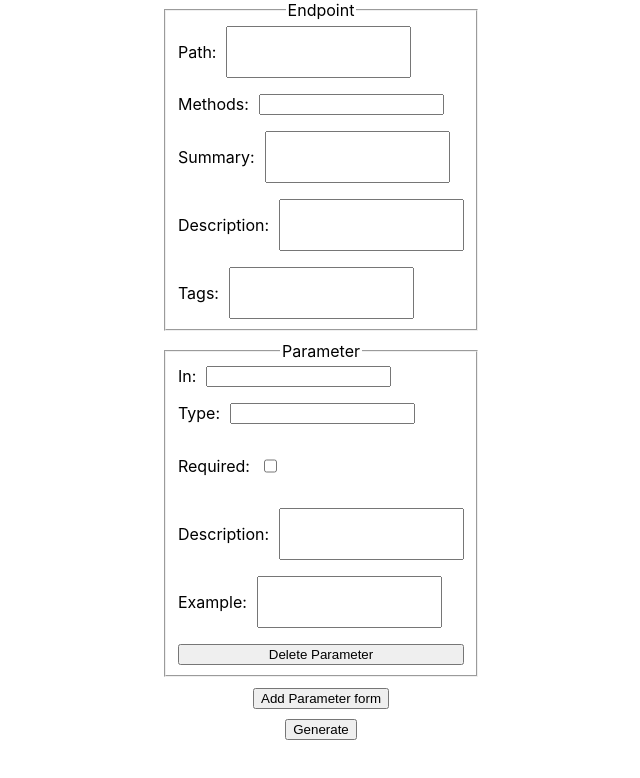
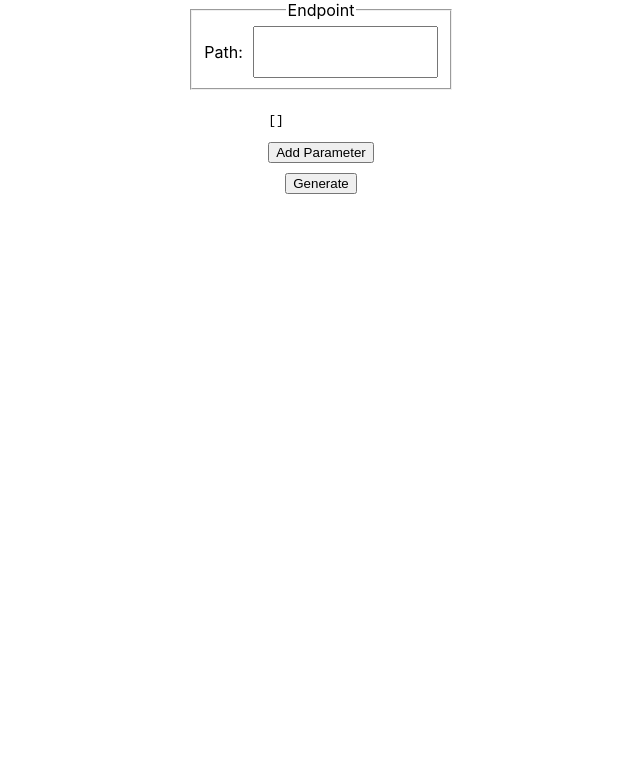
Before and after one commit to BlckHawker/Swagger-Doc-GUI, a React (Create React App) app in the folder app/: page / in a window 1280 px wide. Shown: the top 778 px of the page, without its empty margins (319-959 px from the left). Built offline with nearby package versions, Linux system fonts and the light colour scheme.

Commit message:
Add ability to change parameter size

```diff
--- a/app/src/App.tsx
+++ b/app/src/App.tsx
@@ -7,7 +7,7 @@ function App() {
   return (
     <div className="flex-vertical">
       <Endpoint/>
-      <Parameter/>
+      {/* <Parameter/> */}
       <ParameterManager/>
       <button>Generate</button>
     </div>
--- a/app/src/component/CheckBox.tsx
+++ b/app/src/component/CheckBox.tsx
@@ -1,13 +1,21 @@
 import '../main.css'
 interface Props {
-    name: string
-
+  name: string;
+  checked: boolean;
+  onChange: (checked: boolean) => void;
 }
-function CheckBox({name}: Props) {
+function CheckBox({ name, checked, onChange }: Props) {
+  const id = `${name}-checkbox`;
   return (
-    <div className="flex-horizontal">
-        <p>{name + ":"}</p>
-        <input type="checkbox" />
+    <div>
+      <input
+        type="checkbox"
+        id={id}
+        name={name}
+        checked={checked}
+        onChange={(e) => onChange(e.target.checked)}
+      />
+      <label htmlFor={id}>{name}</label>
     </div>
   );
 }
--- a/app/src/component/Dropdown.tsx
+++ b/app/src/component/Dropdown.tsx
@@ -1,18 +1,25 @@
 import '../main.css'
 interface Props {
-    name: string
-    options: string[],
+  name: string;
+  options: string[];
+  value: string;
+  onChange: (value: string) => void;
+}
 
-}
-function Dropdown({ name, options }: Props) {
+function Dropdown({ name, options, value, onChange }: Props) {
   const inputId = `${name}-input`;
   const listId = `${name}-options`;
 
   return (
     <div className='flex-horizontal'>
-      <label htmlFor={inputId}>{name}:</label>
-      <input list={listId} id={inputId} name={name} />
-
+      <label htmlFor={inputId}>{name}</label>
+      <input
+        list={listId}
+        id={inputId}
+        name={name}
+        value={value}
+        onChange={(e) => onChange(e.target.value)}
+      />
       <datalist id={listId}>
         {options.map((opt, idx) => (
           <option key={idx} value={opt} />
@@ -22,5 +29,4 @@ function Dropdown({ name, options }: Props) {
   );
 }
 
-
 export default Dropdown;
--- a/app/src/component/Endpoint.tsx
+++ b/app/src/component/Endpoint.tsx
@@ -10,11 +10,11 @@ function Endpoint() {
         <p>Path:</p>
         <input type="text" />
     </div>
-    <Dropdown
+    {/* <Dropdown
   name="Methods"
   options={["DELETE", "GET", "PATCH", "POST", "PUT"]}
-/>
-<TextField
+/> */}
+{/* <TextField
   name="Summary"
 />
 <TextField
@@ -22,7 +22,7 @@ function Endpoint() {
 />
 <TextField
   name="Tags"
-/>
+/> */}
 </fieldset>
   );
 }
--- a/app/src/component/Parameter.tsx
+++ b/app/src/component/Parameter.tsx
@@ -1,19 +1,56 @@
 import CheckBox from "./CheckBox";
 import Dropdown from "./Dropdown";
 import TextField from "./TextField";
+import { ParameterData } from "../interfaces";
 
-function Parameter() {
-    return (
-        <fieldset>
-            <legend>Parameter</legend>
-            <Dropdown name={"In"} options={["path", "query"]} />
-            <Dropdown name="Type" options={["Array", "Boolean", "Number", "Object", "String" ]}/>
-            <CheckBox name="Required"/>
-            <TextField name="Description"/>
-            <TextField name="Example"/>
-            <button>Delete Parameter</button>
-        </fieldset>
-    )
+interface Props {
+  data: ParameterData;
+  onChange: (data: ParameterData) => void;
+  onDelete: () => void;
+}
+
+function Parameter({ data, onChange, onDelete }: Props) {
+  return (
+    <fieldset>
+      <legend>Parameter</legend>
+
+      <Dropdown
+        name="In"
+        options={["path", "query"]}
+        value={data.in}
+        onChange={(v) => onChange({ ...data, in: v })}
+      />
+
+      <Dropdown
+        name="Type"
+        options={["Array", "Boolean", "Number", "Object", "String"]}
+        value={data.type}
+        onChange={(v) => onChange({ ...data, type: v })}
+      />
+
+      <CheckBox
+        name="Required"
+        checked={data.required}
+        onChange={(v) => onChange({ ...data, required: v })}
+      />
+
+      <TextField
+        name="Description"
+        value={data.description}
+        onChange={(v: any) => onChange({ ...data, description: v })}
+      />
+
+      <TextField
+        name="Example"
+        value={data.example}
+        onChange={(v: any) => onChange({ ...data, example: v })}
+      />
+
+      <button type="button" onClick={onDelete}>
+        Delete Parameter
+      </button>
+    </fieldset>
+  );
 }
 
 export default Parameter;
--- a/app/src/component/ParameterManager.tsx
+++ b/app/src/component/ParameterManager.tsx
@@ -1,8 +1,39 @@
-import '../main.css'
+import { useState } from "react";
+import Parameter from "./Parameter";
+import { ParameterData } from "../interfaces";
+
 function ParameterManager() {
+  const [parameters, setParameters] = useState<ParameterData[]>([]);
+
+  const addParameter = () => {
+    setParameters([
+      ...parameters,
+      { in: "", type: "", required: false, description: "", example: "" },
+    ]);
+  };
+
+  const updateParameter = (index: number, updated: ParameterData) => {
+    const newParams = [...parameters];
+    newParams[index] = updated;
+    setParameters(newParams);
+  };
+
+  const deleteParameter = (index: number) => {
+    setParameters(parameters.filter((_, i) => i !== index));
+  };
+
   return (
     <div>
-        <button>Add Parameter form</button>
+      {parameters.map((param, index) => (
+        <Parameter
+          key={index}
+          data={param}
+          onChange={(updated) => updateParameter(index, updated)}
+          onDelete={() => deleteParameter(index)}
+        />
+      ))}
+      <pre>{JSON.stringify(parameters, null, 2)}</pre>
+      <button onClick={addParameter}>Add Parameter</button>
     </div>
   );
 }
--- a/app/src/component/TextField.tsx
+++ b/app/src/component/TextField.tsx
@@ -1,13 +1,18 @@
-import '../main.css'
 interface Props {
-    name: string
+  name: string;
+  value: string;
+  onChange: (value: string) => void;
+}
 
-}
-function TextField({name}: Props) {
+function TextField({ name, value, onChange }: Props) {
   return (
     <div className="flex-horizontal">
-        <p>{name + ":"}</p>
-        <input type="text" />
+      <label>{name}</label>
+      <input
+        type="text"
+        value={value}
+        onChange={(e) => onChange(e.target.value)}
+      />
     </div>
   );
 }
--- /dev/null
+++ b/app/src/interfaces.ts
@@ -0,0 +1,11 @@
+interface ParameterData {
+  in: string;
+  type: string;
+  required: boolean;
+  description: string;
+  example: string;
+}
+
+export type {
+    ParameterData
+}
```
